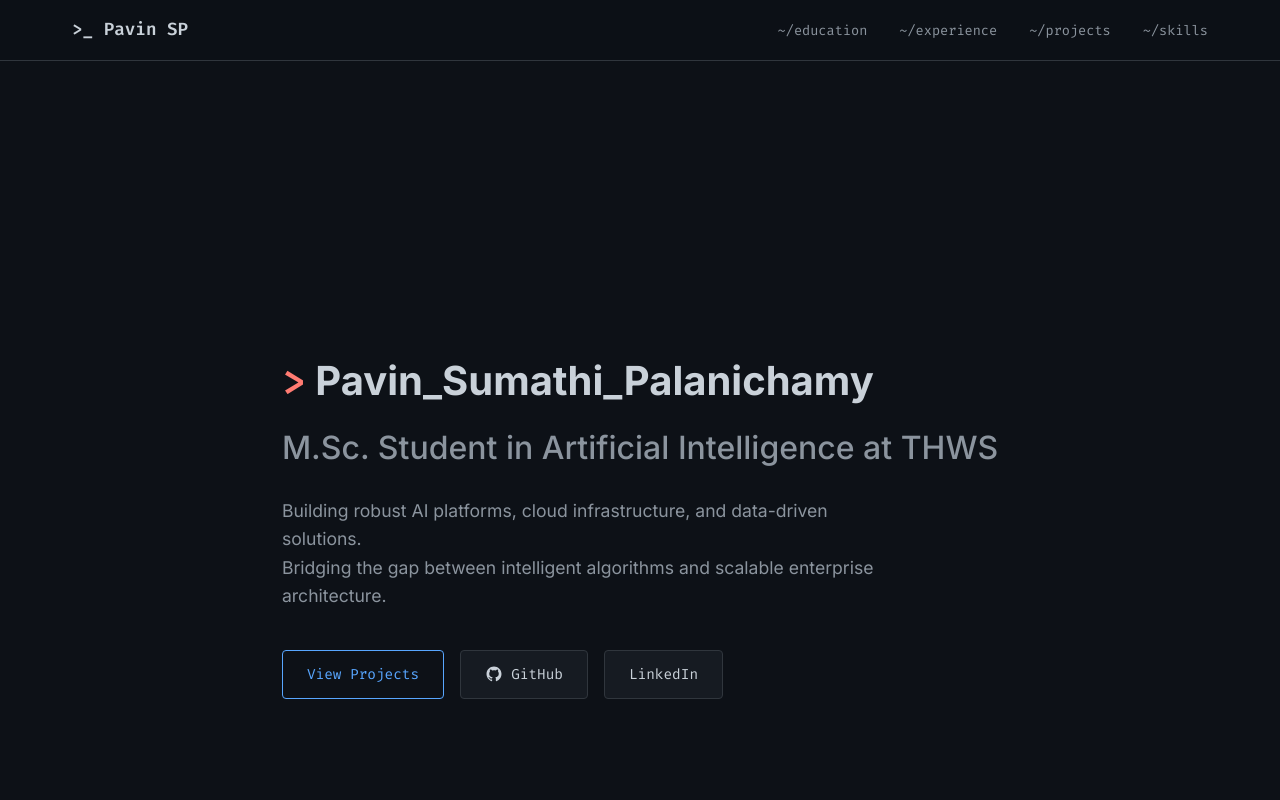
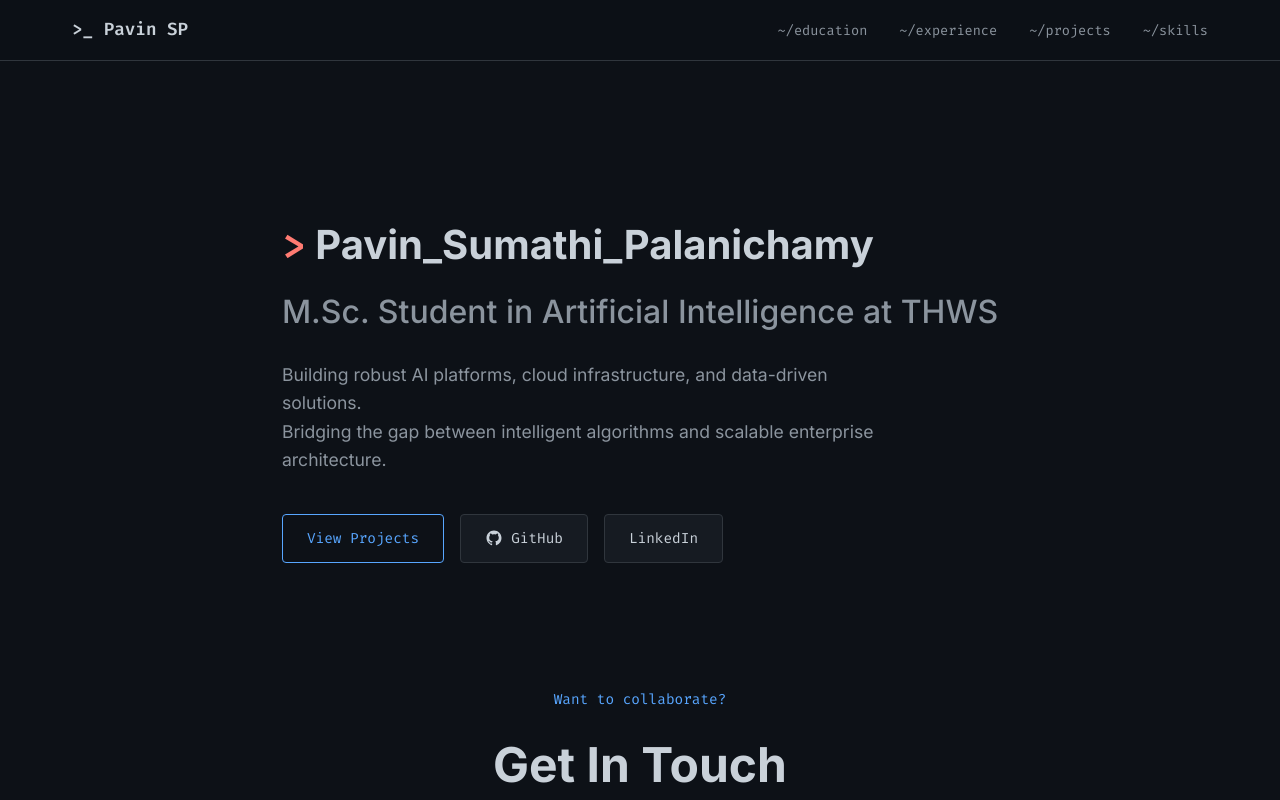
Before and after one commit to PavinSP/portfolio, a React (Vite) app: page /#/ in a window 1280 px wide. Shown: the top 800 px of the page. Built offline with nearby package versions, Linux system fonts and the light colour scheme.

Commit message:
Reduce hero section top space

```diff
--- a/src/App.css
+++ b/src/App.css
@@ -113,10 +113,10 @@
 
 /* Hero Section */
 .hero {
-  min-height: 100vh;
+  min-height: 70vh;
   display: flex;
   align-items: center;
-  padding-top: 4rem;
+  padding-top: 2rem;
 }
 
 .hero-title {
```
